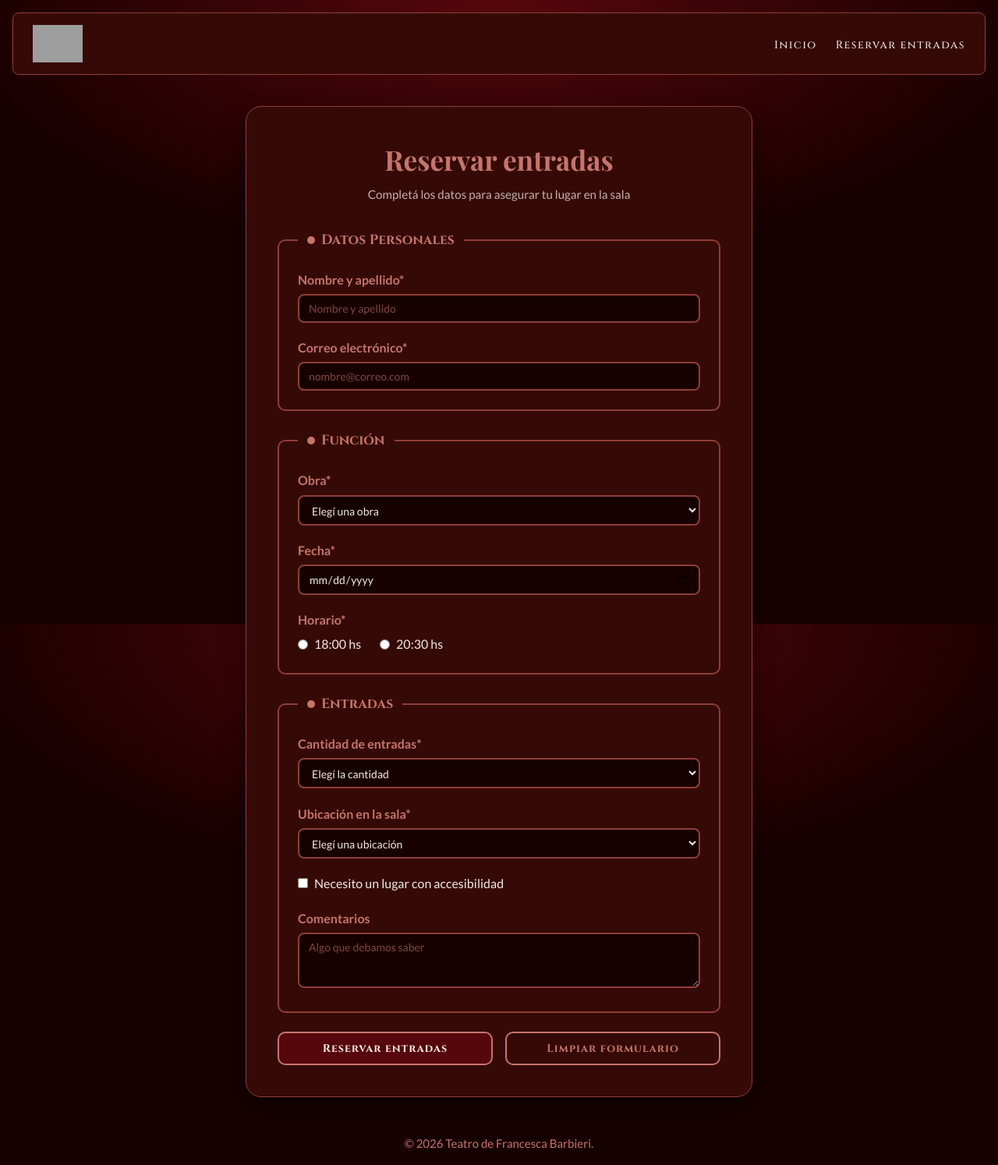
After one commit to francescabarbieri-commits/proyecto, a PHP site: page /form.php in a window 1280 px wide. The commit adds this page. Shown: the whole page at 78% size. Run offline with PHP 8.4, Linux system fonts and the light colour scheme; grey boxes are pictures that could not be loaded.

Commit message:
cambiosnuevoss

```diff
--- /dev/null
+++ b/form.php
@@ -0,0 +1,235 @@
+<?php
+$obras       = ['Romeo y Julieta', 'La casa de Bernarda Alba', 'Hamlet'];
+$horarios    = ['18:00', '20:30'];
+$ubicaciones = ['Platea', 'Palco', 'Pullman', 'Galería'];
+
+$errores  = [];
+$mensaje  = '';
+
+$nombre        = '';
+$email         = '';
+$obra          = '';
+$fecha         = '';
+$horario       = '';
+$cantidad      = '';
+$ubicacion     = '';
+$accesibilidad = false;
+$comentarios   = '';
+
+function e(string $texto): string
+{
+    return htmlspecialchars($texto, ENT_QUOTES, 'UTF-8');
+}
+
+if ($_SERVER['REQUEST_METHOD'] === 'POST') {
+    $nombre        = trim($_POST['nombre'] ?? '');
+    $email         = trim($_POST['email'] ?? '');
+    $obra          = trim($_POST['obra'] ?? '');
+    $fecha         = trim($_POST['fecha'] ?? '');
+    $horario       = trim($_POST['horario'] ?? '');
+    $cantidad      = trim($_POST['cantidad'] ?? '');
+    $ubicacion     = trim($_POST['ubicacion'] ?? '');
+    $accesibilidad = isset($_POST['accesibilidad']);
+    $comentarios   = trim($_POST['comentarios'] ?? '');
+
+    if ($nombre === '') {
+        $errores[] = 'El nombre es obligatorio.';
+    }
+    if (!filter_var($email, FILTER_VALIDATE_EMAIL)) {
+        $errores[] = 'Ingresá un correo válido.';
+    }
+    if (!in_array($obra, $obras, true)) {
+        $errores[] = 'Elegí una obra de la lista.';
+    }
+
+    $fechaObj = DateTime::createFromFormat('Y-m-d', $fecha);
+    if (!$fechaObj || $fechaObj->format('Y-m-d') !== $fecha) {
+        $errores[] = 'Elegí una fecha válida.';
+    } elseif ($fecha < date('Y-m-d')) {
+        $errores[] = 'La fecha no puede ser anterior a hoy.';
+    }
+
+    if (!in_array($horario, $horarios, true)) {
+        $errores[] = 'Elegí un horario.';
+    }
+    if (!ctype_digit($cantidad) || (int)$cantidad < 1 || (int)$cantidad > 10) {
+        $errores[] = 'La cantidad de entradas debe estar entre 1 y 10.';
+    }
+    if (!in_array($ubicacion, $ubicaciones, true)) {
+        $errores[] = 'Elegí una ubicación en la sala.';
+    }
+
+    if (empty($errores)) {
+        try {
+            require_once __DIR__ . '/conexion.php';
+
+            $sql = 'INSERT INTO reservas
+                        (nombre, email, obra, fecha, horario, cantidad, ubicacion, accesibilidad, comentarios)
+                    VALUES
+                        (:nombre, :email, :obra, :fecha, :horario, :cantidad, :ubicacion, :accesibilidad, :comentarios)';
+            $stmt = $conexion->prepare($sql);
+            $stmt->execute([
+                'nombre'        => $nombre,
+                'email'         => $email,
+                'obra'          => $obra,
+                'fecha'         => $fecha,
+                'horario'       => $horario,
+                'cantidad'      => (int)$cantidad,
+                'ubicacion'     => $ubicacion,
+                'accesibilidad' => $accesibilidad ? 1 : 0,
+                'comentarios'   => $comentarios,
+            ]);
+
+            $mensaje = 'Reserva confirmada. Te enviaremos los detalles a tu correo.';
+
+            $nombre = $email = $obra = $fecha = $horario = $cantidad = $ubicacion = $comentarios = '';
+            $accesibilidad = false;
+        } catch (Throwable $ex) {
+            error_log($ex->getMessage());
+            $errores[] = 'No pudimos guardar tu reserva. Intentá de nuevo en unos minutos.';
+        }
+    }
+}
+?>
+<!DOCTYPE html>
+<html lang="es">
+<head>
+    <meta charset="UTF-8">
+    <meta name="viewport" content="width=device-width, initial-scale=1.0">
+    <link rel="stylesheet" href="style.css">
+    <title>Reservar entradas</title>
+</head>
+<body>
+
+    <nav class="navbar">
+        <a id="loguito" href="index.php">
+            <img src="img/logo.png" alt="Logo del teatro" height="48">
+        </a>
+        <ul class="nav-links">
+            <li><a href="index.php">Inicio</a></li>
+            <li><a href="form.php">Reservar entradas</a></li>
+        </ul>
+    </nav>
+
+    <div>
+        <h1>Reservar entradas</h1>
+        <p class="subtitulo">Completá los datos para asegurar tu lugar en la sala</p>
+
+        <?php if ($mensaje !== ''): ?>
+            <p class="mensaje mensaje-exito" role="status"><?= e($mensaje) ?></p>
+        <?php endif; ?>
+
+        <?php if (!empty($errores)): ?>
+            <div class="mensaje mensaje-error" role="alert">
+                <p>Revisá estos puntos:</p>
+                <ul>
+                    <?php foreach ($errores as $error): ?>
+                        <li><?= e($error) ?></li>
+                    <?php endforeach; ?>
+                </ul>
+            </div>
+        <?php endif; ?>
+
+        <form action="form.php" method="POST" id="reservaForm">
+
+            <fieldset>
+                <legend>Datos Personales</legend>
+
+                <div class="control-group">
+                    <label for="nombre">Nombre y apellido*</label>
+                    <input type="text" id="nombre" name="nombre" placeholder="Nombre y apellido"
+                           value="<?= e($nombre) ?>" required>
+                </div>
+
+                <div class="control-group">
+                    <label for="email">Correo electrónico*</label>
+                    <input type="email" id="email" name="email" placeholder="nombre@correo.com"
+                           value="<?= e($email) ?>" required>
+                </div>
+            </fieldset>
+
+            <fieldset>
+                <legend>Función</legend>
+
+                <div class="control-group">
+                    <label for="obra">Obra*</label>
+                    <select id="obra" name="obra" required>
+                        <option value="">Elegí una obra</option>
+                        <?php foreach ($obras as $o): ?>
+                            <option value="<?= e($o) ?>" <?= $obra === $o ? 'selected' : '' ?>><?= e($o) ?></option>
+                        <?php endforeach; ?>
+                    </select>
+                </div>
+
+                <div class="control-group">
+                    <label for="fecha">Fecha*</label>
+                    <input type="date" id="fecha" name="fecha" min="<?= date('Y-m-d') ?>"
+                           value="<?= e($fecha) ?>" required>
+                </div>
+
+                <div class="control-group">
+                    <label>Horario*</label>
+                    <div class="opciones-group">
+                        <?php foreach ($horarios as $i => $h): ?>
+                            <label class="opcion-inline" for="horario<?= $i ?>">
+                                <input type="radio" id="horario<?= $i ?>" name="horario"
+                                       value="<?= e($h) ?>" <?= $horario === $h ? 'checked' : '' ?> required>
+                                <?= e($h) ?> hs
+                            </label>
+                        <?php endforeach; ?>
+                    </div>
+                </div>
+            </fieldset>
+
+            <fieldset>
+                <legend>Entradas</legend>
+
+                <div class="control-group">
+                    <label for="cantidad">Cantidad de entradas*</label>
+                    <select id="cantidad" name="cantidad" required>
+                        <option value="">Elegí la cantidad</option>
+                        <?php for ($n = 1; $n <= 10; $n++): ?>
+                            <option value="<?= $n ?>" <?= $cantidad === (string)$n ? 'selected' : '' ?>><?= $n ?></option>
+                        <?php endfor; ?>
+                    </select>
+                </div>
+
+                <div class="control-group">
+                    <label for="ubicacion">Ubicación en la sala*</label>
+                    <select id="ubicacion" name="ubicacion" required>
+                        <option value="">Elegí una ubicación</option>
+                        <?php foreach ($ubicaciones as $u): ?>
+                            <option value="<?= e($u) ?>" <?= $ubicacion === $u ? 'selected' : '' ?>><?= e($u) ?></option>
+                        <?php endforeach; ?>
+                    </select>
+                </div>
+
+                <div class="control-group">
+                    <label class="opcion-inline" for="accesibilidad">
+                        <input type="checkbox" id="accesibilidad" name="accesibilidad"
+                               <?= $accesibilidad ? 'checked' : '' ?>>
+                        Necesito un lugar con accesibilidad
+                    </label>
+                </div>
+
+                <div class="control-group">
+                    <label for="comentarios">Comentarios</label>
+                    <textarea id="comentarios" name="comentarios" rows="3"
+                              placeholder="Algo que debamos saber"><?= e($comentarios) ?></textarea>
+                </div>
+            </fieldset>
+
+            <div class="botones-container">
+                <button type="submit" class="btn-guardar">Reservar entradas</button>
+                <button type="reset" class="btn-reset">Limpiar formulario</button>
+            </div>
+
+        </form>
+    </div>
+
+    <footer>
+        &copy; <?= date('Y') ?> Teatro de Francesca Barbieri.
+    </footer>
+
+</body>
+</html>
--- a/style.css
+++ b/style.css
@@ -1,3 +1,17 @@
+@import url('https://fonts.googleapis.com/css2?family=Cinzel:wght@500;700&family=Lato:wght@300;400;700&family=Playfair+Display:wght@400;700&display=swap');
+
+:root {
+    --negro-escena: #170000;
+    --superficie:   #350A06;
+    --telon:        #56070C;
+    --borde:        #8F3D38;
+    --acento:       #C5746E;
+    --texto:        #F3E9E2;
+
+    --fuente-titulos: 'Playfair Display', Georgia, serif;
+    --fuente-menu:    'Cinzel', Georgia, serif;
+    --fuente-texto:   'Lato', system-ui, -apple-system, sans-serif;
+}
 
 *,
 *::before,
@@ -12,10 +26,15 @@ body {
     flex-direction: column;
     min-height: 100vh;
     padding: 1rem;
-    font-family: 'Segoe UI', system-ui, -apple-system, sans-serif;
-    line-height: 1.5;
-    color: #461613;
-    background: linear-gradient(135deg, #e7b49d 0%, #e6603f 100%) no-repeat fixed;
+    font-family: var(--fuente-texto);
+    font-size: 1rem;
+    line-height: 1.6;
+    color: var(--texto);
+
+    background:
+        radial-gradient(ellipse 80% 60% at 50% 0%, var(--telon) 0%, var(--negro-escena) 70%)
+        no-repeat fixed;
+    background-color: var(--negro-escena);
 }
 
 .navbar {
@@ -26,7 +45,8 @@ body {
     gap: 1rem;
     padding: 15px 25px;
     margin-bottom: 1.5rem;
-    background: #924836;
+    background: var(--superficie);
+    border: 1px solid var(--borde);
     border-radius: 8px;
 }
 
@@ -48,17 +68,22 @@ body {
 }
 
 .nav-links a {
-    font-family: "Arial Black", Gadget, sans-serif;
+    font-family: var(--fuente-menu);
     font-size: 14px;
-    font-weight: 600;
-    text-transform: uppercase;
-    color: #FFF;
+    font-weight: 500;
+    letter-spacing: 1.5px;
+    color: var(--texto);
     text-decoration: none;
+    padding-bottom: 3px;
+    border-bottom: 2px solid transparent;
+    transition: color 0.2s, border-color 0.2s;
 }
 
 .nav-links a:hover,
 .nav-links a:focus-visible {
-    text-decoration: underline;
+    color: var(--acento);
+    border-bottom-color: var(--acento);
+    outline: none;
 }
 
 #banner img {
@@ -82,54 +109,53 @@ body {
 }
 
 .flex-item {
+    flex: 1;
     display: flex;
     flex-direction: column;
-    background: #e2765b  ;
-    color: #fff;
+    background: var(--telon);
+    color: var(--texto);
+    border: 1px solid var(--borde);
     border-radius: 6px;
     padding: 20px;
     text-align: center;
-    font-weight: bold;
+    font-family: var(--fuente-titulos);
+    font-weight: 700;
     font-size: 1.1rem;
-    transition: transform 0.2s;
+    transition: transform 0.2s, box-shadow 0.2s;
 }
 
-.flex:hover {
-    transform: translate(-5px);
-    box-shadow: 0 8px 25px rgba(41, 41, 41, 0.3);
+.flex-item:hover {
+    transform: translateY(-5px);
+    box-shadow: 0 8px 25px rgba(0, 0, 0, 0.5);
 }
-
-.flex-item {
-    flex: 1;
-}
-
 
 body > div {
     width: 100%;
     max-width: 650px;
     margin: 1rem auto 2rem;
     padding: 2.5rem;
-    background: #7a2c2c;
+    background: var(--superficie);
+    border: 1px solid var(--borde);
     border-radius: 20px;
-    box-shadow: 0 10px 25px -5px rgba(95, 3, 3, 0.384),
-                0 8px 10px -6px rgba(134, 9, 9, 0.39);
+    box-shadow: 0 10px 30px -5px rgba(0, 0, 0, 0.7);
 }
 
 h1 {
     margin-bottom: 0.25rem;
-    font-size: 2rem;
+    font-family: var(--fuente-titulos);
+    font-size: 2.2rem;
     font-weight: 700;
-    color: #fc9082;
+    color: var(--acento);
     text-align: center;
 }
 
 .subtitulo {
     margin-bottom: 2rem;
     font-size: 0.95rem;
-    color: #c08779;
+    color: var(--texto);
+    opacity: 0.75;
     text-align: center;
 }
-
 
 form {
     display: flex;
@@ -139,12 +165,13 @@ form {
 
 fieldset {
     padding: 1.5rem;
-    border: 2px solid #e2e8f0;
+    border: 2px solid var(--borde);
     border-radius: 10px;
+    transition: border-color 0.2s;
 }
 
 fieldset:hover {
-    border-color: #505153;
+    border-color: var(--acento);
 }
 
 .fieldset-noborder,
@@ -158,9 +185,10 @@ legend {
     align-items: center;
     gap: 0.5rem;
     padding: 0 0.75rem;
+    font-family: var(--fuente-menu);
     font-size: 1.1rem;
     font-weight: 700;
-    color: #f89e88;
+    color: var(--acento);
 }
 
 legend::before {
@@ -168,7 +196,7 @@ legend::before {
     display: inline-block;
     width: 10px;
     height: 10px;
-    background: #fdfdfd;
+    background: var(--acento);
     border-radius: 50%;
 }
 
@@ -180,52 +208,59 @@ legend::before {
     margin-bottom: 0;
 }
 
-label-1 {
+.label-1 {
     display: block;
     margin-bottom: 0.35rem;
-    font-weight: 600;
+    font-weight: 700;
     font-size: 20px;
-    color: #f0edc8;
+    color: var(--texto);
     cursor: pointer;
 }
-
 
 label {
     display: block;
     margin-bottom: 0.35rem;
-    font-weight: 600;
-    color: #da94a9;
+    font-weight: 700;
+    color: var(--acento);
     cursor: pointer;
 }
 
-.img{
-    size: auto;
+.img {
+    max-width: 100%;
+    height: auto;
     margin: auto;
 }
-
 
 select,
 textarea,
 input[type="text"],
 input[type="email"],
+input[type="password"],
 input[type="date"] {
     width: 100%;
-    padding: 6px 10px;
-    border: 2px solid #cbd5e1;
+    padding: 8px 12px;
+    border: 2px solid var(--borde);
     border-radius: 8px;
     font-family: inherit;
     font-size: 14px;
-    color: #5b4a3f;
-    background: #f1f5f9;
+    color: var(--texto);
+    background: var(--negro-escena);
     outline: none;
+    transition: border-color 0.2s;
+}
+
+::placeholder {
+    color: var(--acento);
+    opacity: 0.6;
 }
 
 select:focus,
 textarea:focus,
 input[type="text"]:focus,
 input[type="email"]:focus,
+input[type="password"]:focus,
 input[type="date"]:focus {
-    border-color: #fc9082;
+    border-color: var(--acento);
 }
 
 textarea {
@@ -243,7 +278,8 @@ textarea {
     align-items: center;
     gap: 8px;
     margin-bottom: 0;
-    font-weight: 500;
+    font-weight: 400;
+    color: var(--texto);
 }
 
 input[type="checkbox"],
@@ -251,15 +287,20 @@ input[type="radio"] {
     width: auto;
     margin: 0;
     cursor: pointer;
+    accent-color: var(--acento);
 }
 
 form a {
-    color: #f89e88;
+    color: var(--acento);
     text-decoration: underline;
 }
 
+form a:hover {
+    color: var(--texto);
+}
+
 .enlace-interes p {
-    color: #f0edc8;
+    color: var(--texto);
 }
 
 .botones-container {
@@ -268,41 +309,61 @@ form a {
 }
 
 .btn-guardar,
+.btn-guardar2,
 .btn-reset {
     flex: 1;
     padding: 10px 15px;
-    border: 2px solid transparent;
+    border: 2px solid var(--acento);
     border-radius: 10px;
-    font-family: inherit;
+    font-family: var(--fuente-menu);
     font-size: 14px;
-    font-weight: 600;
+    font-weight: 700;
+    letter-spacing: 1px;
     cursor: pointer;
+    transition: background 0.2s, color 0.2s;
 }
 
 .btn-guardar {
-    color: #461613;
-    background: #fc9082;
+    color: var(--texto);
+    background: var(--telon);
 }
 
 .btn-guardar:hover {
-    background: #f89e88;
+    color: var(--negro-escena);
+    background: var(--acento);
 }
 
+.btn-guardar2,
 .btn-reset {
-    color: #461613;
-    background: #fc9082;
+    color: var(--acento);
+    background: transparent;
 }
 
-.btn-reset:hover {
-    background: #f89e88;
+.btn-guardar2 {
+    text-align: center;
+    text-decoration: none;
 }
 
+.btn-guardar2:hover,
+.btn-reset:hover {
+    color: var(--negro-escena);
+    background: var(--acento);
+}
+
+a:focus-visible,
+button:focus-visible,
+input:focus-visible,
+select:focus-visible,
+textarea:focus-visible {
+    outline: 2px solid var(--acento);
+    outline-offset: 2px;
+}
 
 footer {
     margin-top: auto;
     padding-top: 15px;
     font-size: 15px;
-    color: #461613;
+    color: var(--acento);
     text-align: center;
 }
 
```
Also changed, not shown: other parts of style.css (+35 -8 lines), index.php (+92 -61 lines), teatro.sql (+15 -0 lines).
